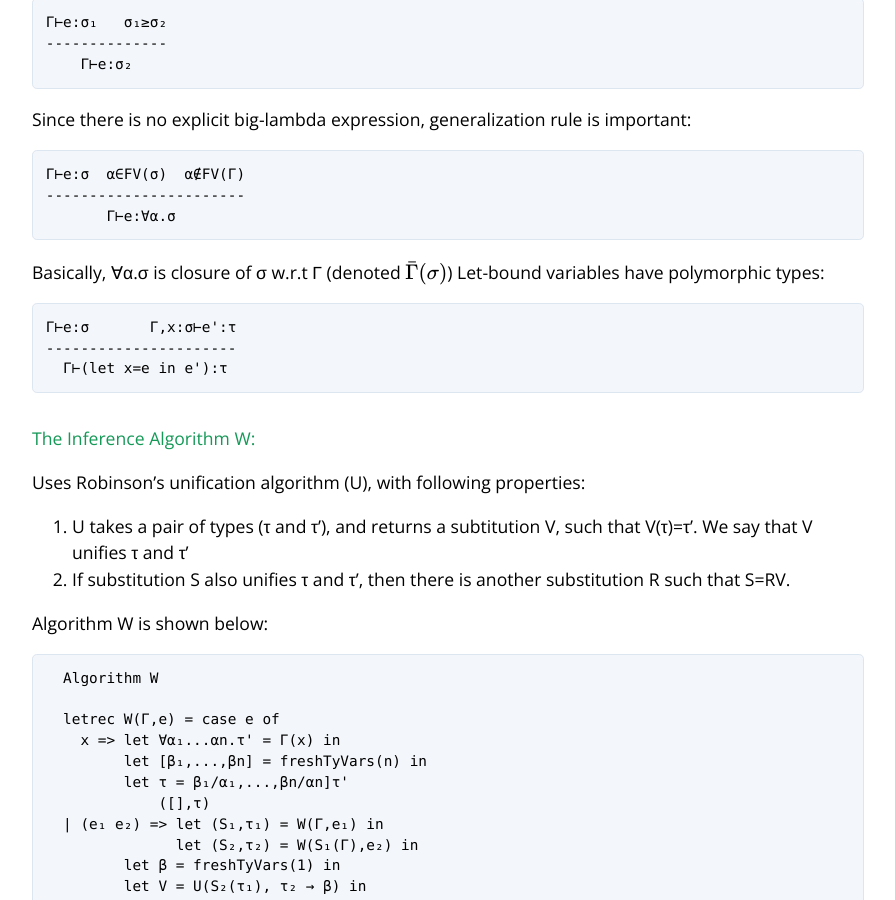
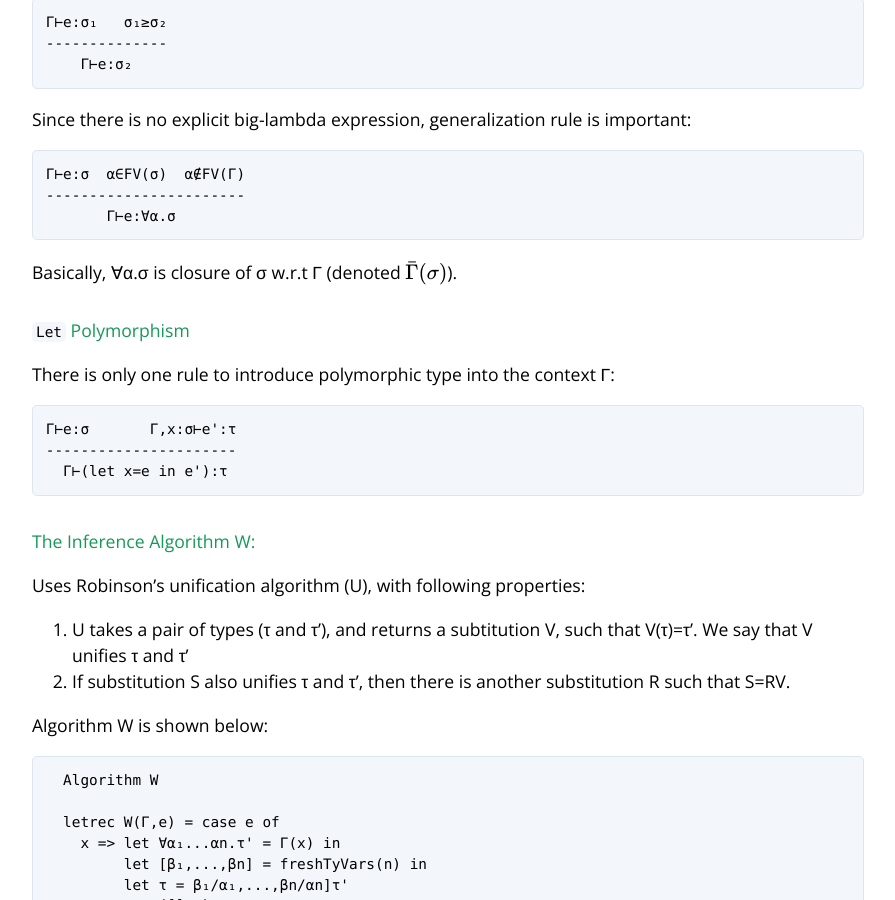
Before and after one commit to tycon/tycon.github.io, a Jekyll site: the page built from _posts/2015-07-25-ML-Type-Inference.markdown, in a window 1280 px wide and 900 px high, scrolled down 823 px. Shown: the whole window, without its empty margins (192-1087 px from the left). Built offline with Jekyll 4.4.1, drawn with Linux system fonts in a browser that asks for light colours; formulas are drawn with MathJax 3.

Commit message:
Edits to ML Type Inference blog

```diff
--- a/_posts/2015-07-25-ML-Type-Inference.markdown
+++ b/_posts/2015-07-25-ML-Type-Inference.markdown
@@ -41,12 +41,16 @@
     -----------------------
            Γ⊢e:∀α.σ
 
-Basically, ∀α.σ is closure of σ w.r.t Γ (denoted $$\bar{\Gamma}(\sigma)$$)
-Let-bound variables have polymorphic types:
+Basically, ∀α.σ is closure of σ w.r.t Γ (denoted $$\bar{\Gamma}(\sigma)$$).
+
+#### `Let` Polymorphism
+
+There is only one rule to introduce polymorphic type into the context Γ:
 
     Γ⊢e:σ       Γ,x:σ⊢e':τ
     ----------------------
       Γ⊢(let x=e in e'):τ
+
 
 #### The Inference Algorithm W:
 
```
Also changed, not shown: index.html (deleted, +0 -53 lines).
